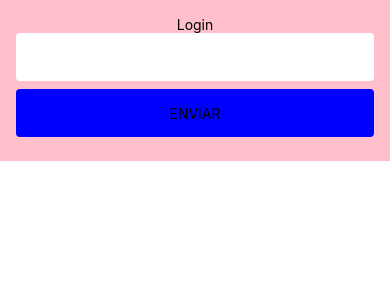
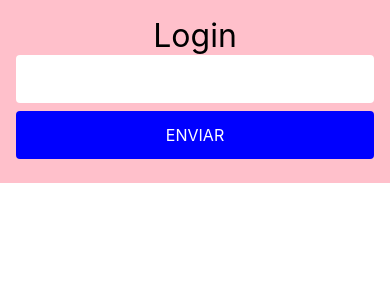
Before and after one commit to Gabriel-Vict0r/salles-app, a React Native app: screen / in a window 390 px wide. Shown: the top 300 px of the page. Built offline with nearby package versions, Linux system fonts and the light colour scheme.

Commit message:
feat
create that a text component

```diff
--- a/src/modules/login/screens/Login.tsx
+++ b/src/modules/login/screens/Login.tsx
@@ -1,8 +1,10 @@
-import { Text, TextInput, View } from "react-native";
+import {TextInput, View } from "react-native";
 import { ContainerLogin } from "../styles/login.style";
 import Input from "../../../shared/components/input/input";
 import Button from "../../../shared/components/button/Button";
 import { ButtonContainer } from "../../../shared/components/button/button.style";
+import Text from "../../../shared/components/text/text";
+import { textTypes } from "../../../shared/components/text/textTypes";
 const Login = () => {
   const style = {
     text: { backgroundColor: "blue" },
@@ -14,9 +16,9 @@ const Login = () => {
   return (
     <View>
       <ContainerLogin>
-        <Text>Login</Text>
+        <Text type={textTypes.TITLE}>Login</Text>
         <Input />
-        <Button margin='8px' title="ENVIAR" onPress={handleOnPress}/>
+        <Button margin="8px" title="ENVIAR" onPress={handleOnPress} />
       </ContainerLogin>
     </View>
   );
--- a/src/shared/components/button/Button.tsx
+++ b/src/shared/components/button/Button.tsx
@@ -1,6 +1,8 @@
-import {Text, TouchableOpacityProps } from "react-native";
+import {TouchableOpacityProps } from "react-native";
 import { ButtonContainer } from "./button.style";
-
+import Text from "../text/text";
+import { theme } from '../../themes/theme'
+import { textTypes } from "../text/textTypes";
 //type ButtonProps = TouchableOpacityProps;
 interface ButtonProps extends TouchableOpacityProps {
     title: string;
@@ -8,7 +10,7 @@ interface ButtonProps extends TouchableOpacityProps {
 }
 const Button = ({title, margin, ...props}: ButtonProps) => {
     return <ButtonContainer margin={margin} {...props}>
-        <Text>{title}</Text>
+        <Text color={theme.colors.neutralTheme.white}>{title}</Text>
     </ButtonContainer>
 };
 
--- /dev/null
+++ b/src/shared/components/text/text.style.ts
@@ -0,0 +1,9 @@
+import styled from "styled-components/native";
+interface ContainerTextProps {
+    color?: string;
+    size: string;
+}
+export const ContainerText = styled.Text<ContainerTextProps>`
+    ${(props) => props.color ? `color: ${props.color};` : ''}
+    font-size: ${(props) => props.size};
+`
--- /dev/null
+++ b/src/shared/components/text/text.tsx
@@ -0,0 +1,21 @@
+import { TextProps as TextPropsNative} from "react-native/types"
+import { ContainerText } from "./text.style"
+import { textTypes } from "./textTypes";
+import { useMemo } from "react";
+interface TextProps extends TextPropsNative {
+    color?: string;
+    type?: string;
+}
+
+const Text = ({ color, type, ...props }: TextProps) => {
+    const handleSize = useMemo(() => {
+      switch (type) {
+        case textTypes.TITLE:
+              return "32px";
+        default:
+          return "16px";
+      }
+    }, [type]);
+    return <ContainerText size={handleSize} color={color}{...props} />
+}
+export default Text
--- /dev/null
+++ b/src/shared/components/text/textTypes.ts
@@ -0,0 +1,3 @@
+export enum textTypes {
+    TITLE = 'TITLE'
+}
--- /dev/null
+++ b/src/shared/themes/colors.ts
@@ -0,0 +1,7 @@
+export const grayTheme = {
+    gray80: '#B1BBC2'
+}
+
+export const neutralTheme = {
+    white: '#ffffff'
+}
--- /dev/null
+++ b/src/shared/themes/theme.ts
@@ -0,0 +1,7 @@
+import { grayTheme, neutralTheme} from "./colors"
+export const theme = {
+    colors: {
+        grayTheme,
+        neutralTheme,
+    }
+}
```
